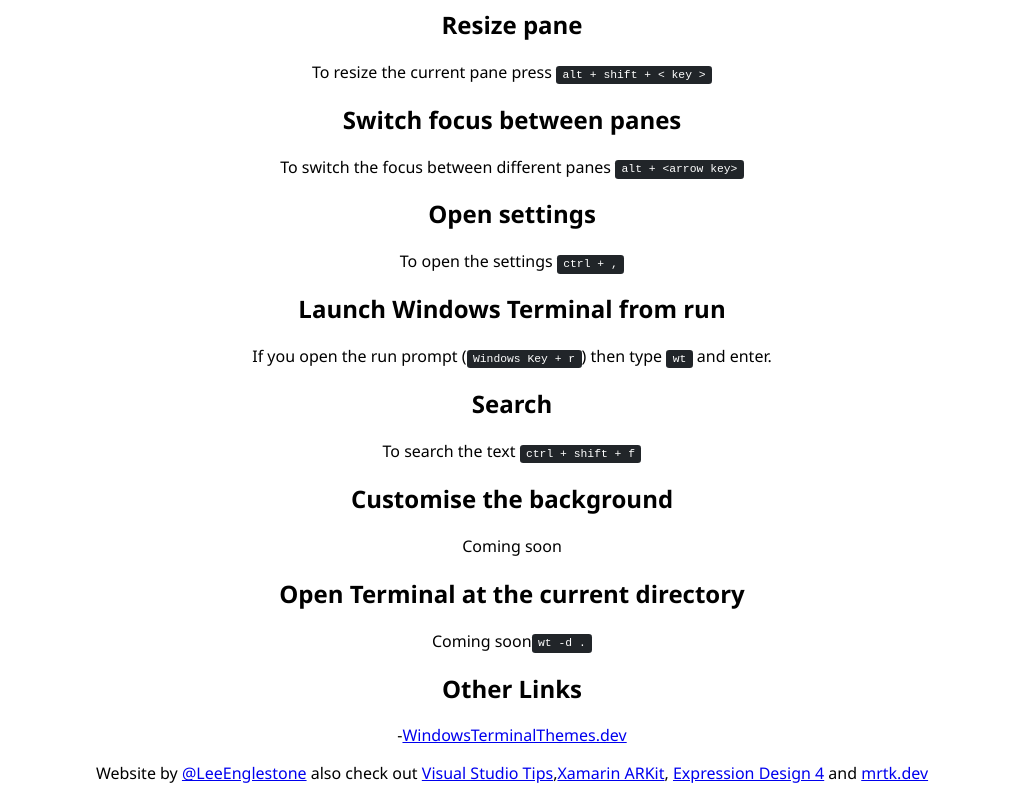
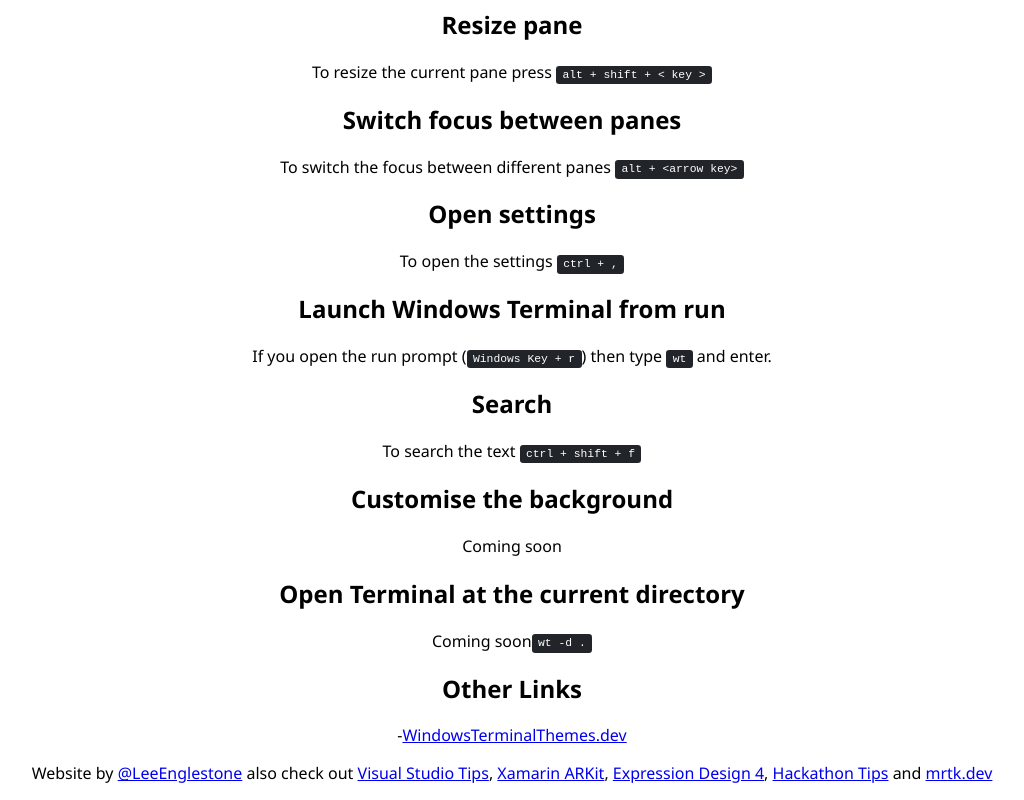
Before and after one commit to leeenglestone/WindowsTerminalTips, a plain HTML site: page docs/index.html in a window 1280 px wide. Shown: the part 863-1663 px from the top of the page, without its empty margins (128-1152 px from the left). Drawn offline with Linux system fonts and the light colour scheme.

Commit message:
Footer updated

```diff
--- a/docs/index.html
+++ b/docs/index.html
@@ -66,7 +66,7 @@
 
 		<footer>
 			<div style="text-align: center;">
-				<p>Website by <a href="https://twitter.com/LeeEnglestone">@LeeEnglestone</a> also check out <a href="https://visualstudiotips.co.uk">Visual Studio Tips</a>,<a href="https://xamarinarkit.com">Xamarin ARKit</a>, <a href="https://expressiondesign4.com">Expression Design 4</a> and <a href="https://mrtk.dev">mrtk.dev</a></p>
+				<p>Website by <a href="https://twitter.com/LeeEnglestone">@LeeEnglestone</a> also check out <a href="https://visualstudiotips.co.uk">Visual Studio Tips</a>, <a href="https://xamarinarkit.com">Xamarin ARKit</a>, <a href="https://expressiondesign4.com">Expression Design 4</a>, <a href="https://hackathontips.com">Hackathon Tips</a> and <a href="https://mrtk.dev">mrtk.dev</a></p>
 			</div>
 		</footer>
 
```
